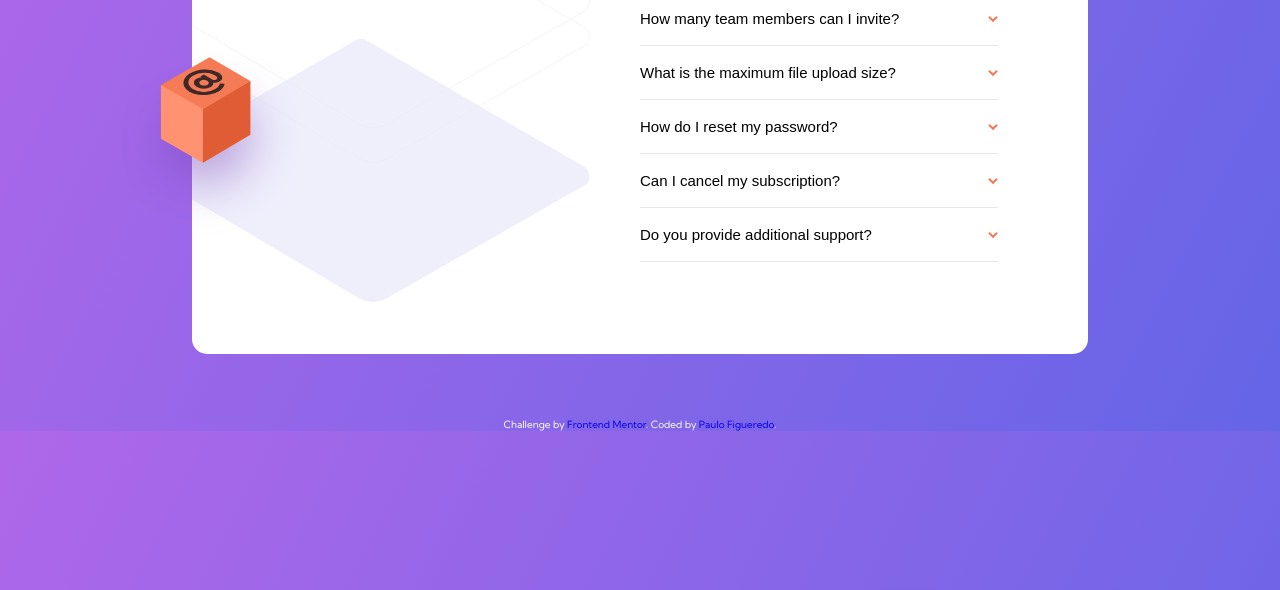
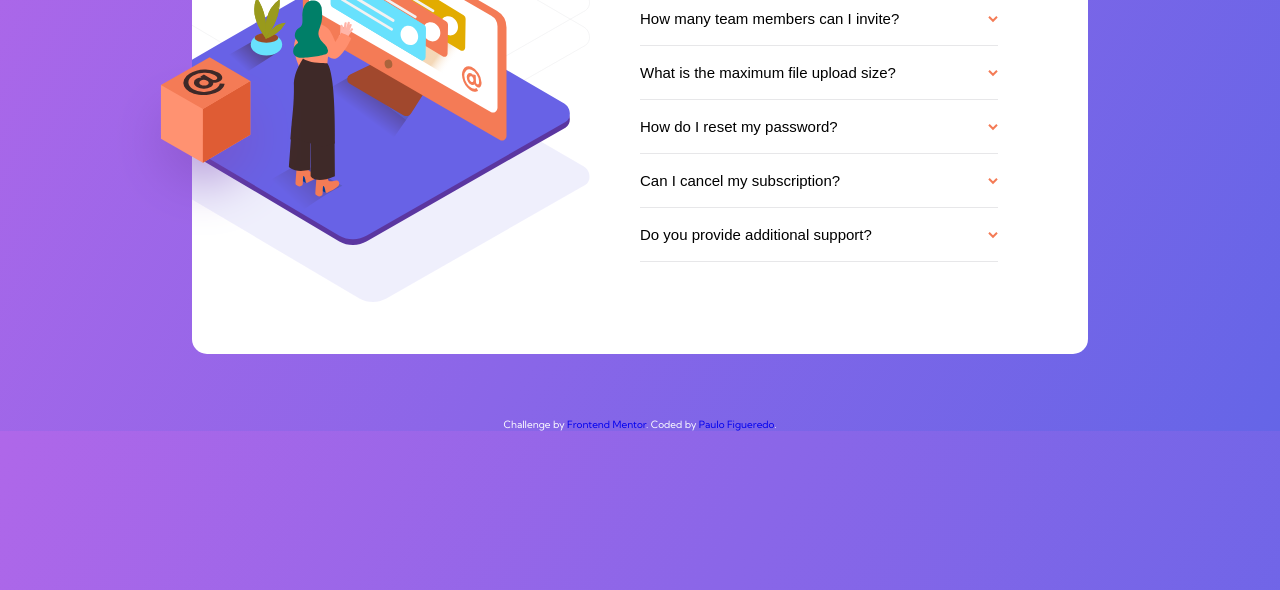
Before and after one commit to PHnrq/faq-accordion-card, a plain HTML site: page index.html in a window 1280 px wide. Shown: the part 210-800 px from the top of the page. Drawn offline with Linux system fonts and the light colour scheme.

Commit message:
Update style.css

```diff
--- a/style/style.css
+++ b/style/style.css
@@ -46,7 +46,7 @@ main{
 .ilustration{
   width: 100%;
   height: 50rem;
-  background-image: url(images/illustration-woman-online-desktop.svg), url(../images/bg-pattern-desktop.svg);
+  background-image: url(../images/illustration-woman-online-desktop.svg), url(../images/bg-pattern-desktop.svg);
   background-repeat: no-repeat;
   background-size: contain;
   background-position-x: -7rem, -5rem;
```
